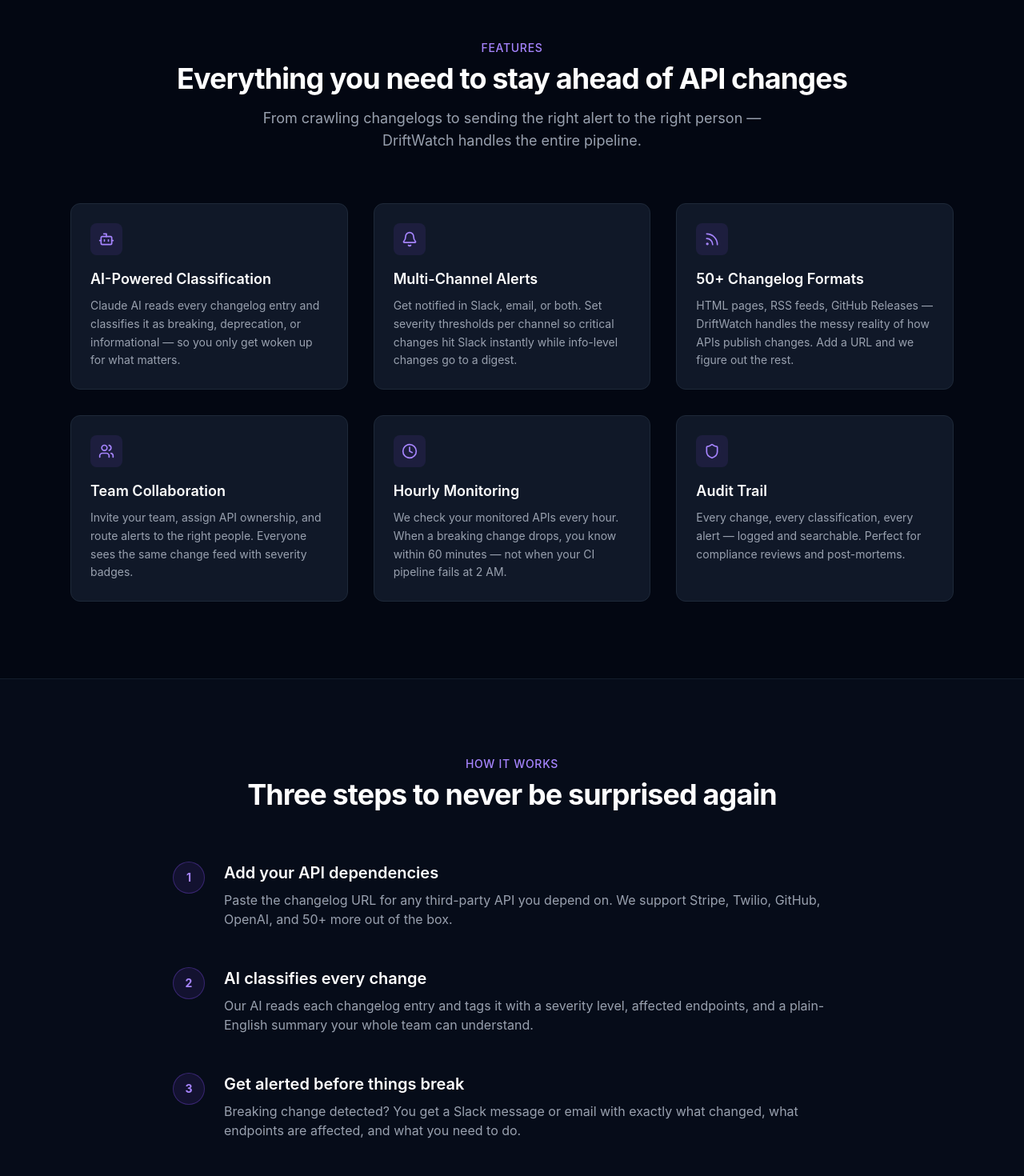
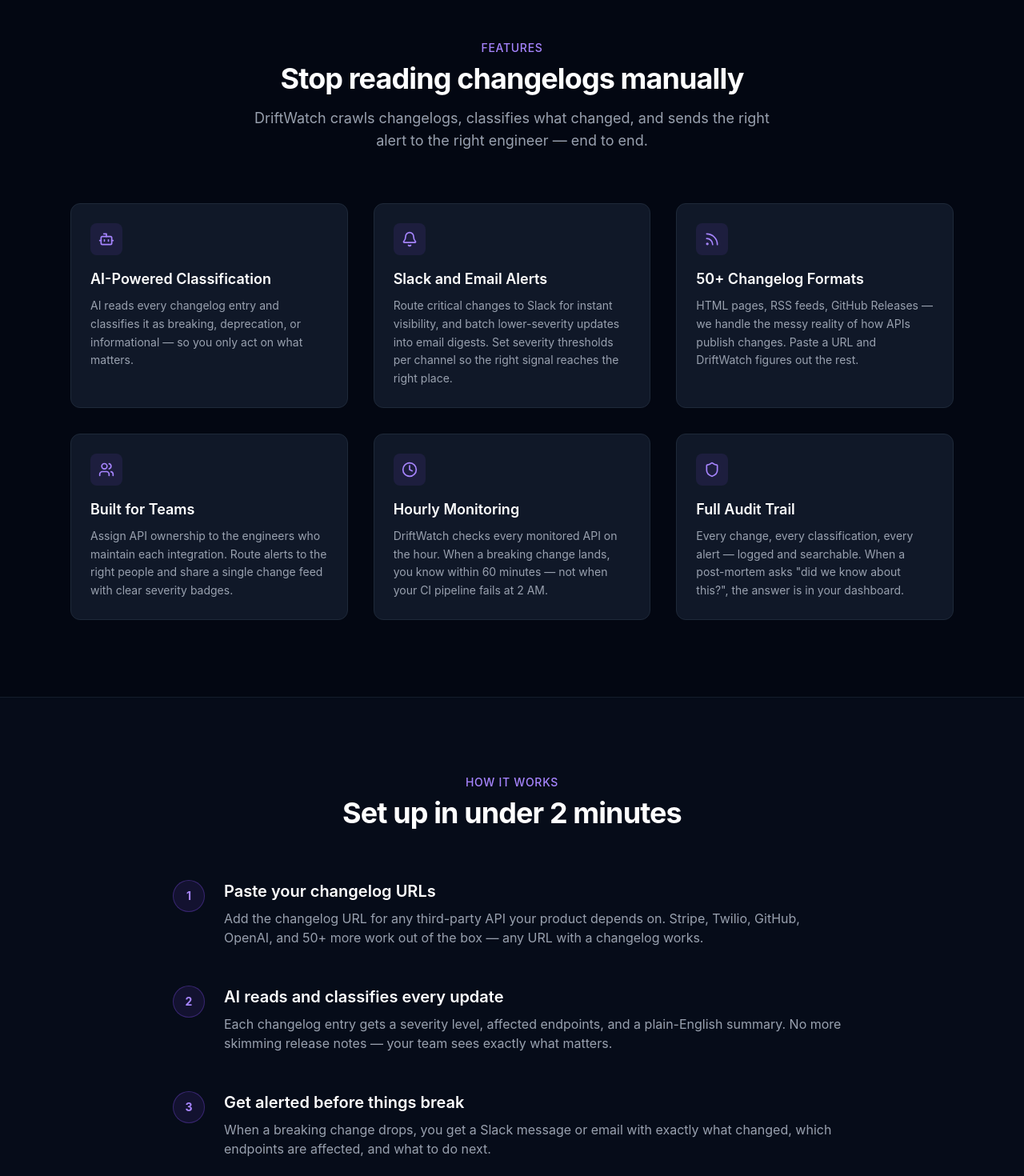
Before and after one commit to Ignusmart/apidelta, a Next.js app in the folder apps/web/: page / in a window 1280 px wide. Shown: the part 1000-2470 px from the top of the page at 80% size. Built offline with nearby package versions, Linux system fonts and the light colour scheme.

Commit message:
Iteration 12: polish gate 2 — copywriting pass on all user-facing copy

```diff
--- a/apps/web/src/app/(auth)/sign-in/page.tsx
+++ b/apps/web/src/app/(auth)/sign-in/page.tsx
@@ -32,7 +32,7 @@ export default async function SignInPage({
         {error && (
           <div className="mb-4 rounded-lg bg-red-500/10 px-4 py-3 text-sm text-red-400">
             {error === 'OAuthAccountNotLinked'
-              ? 'This email is already associated with another sign-in method.'
+              ? 'This email is already linked to a different sign-in method. Try the other option below.'
               : 'Something went wrong. Please try again.'}
           </div>
         )}
@@ -92,7 +92,7 @@ export default async function SignInPage({
             className="flex w-full items-center justify-center gap-2 rounded-lg bg-violet-600 px-4 py-2.5 text-sm font-medium text-white transition hover:bg-violet-500"
           >
             <Mail className="h-4 w-4" />
-            Send magic link
+            Send sign-in link
           </button>
         </form>
       </div>
--- a/apps/web/src/app/(auth)/sign-up/page.tsx
+++ b/apps/web/src/app/(auth)/sign-up/page.tsx
@@ -83,7 +83,7 @@ export default async function SignUpPage({
             className="flex w-full items-center justify-center gap-2 rounded-lg bg-violet-600 px-4 py-2.5 text-sm font-medium text-white transition hover:bg-violet-500"
           >
             <Mail className="h-4 w-4" />
-            Send magic link
+            Send sign-up link
           </button>
         </form>
       </div>
--- a/apps/web/src/app/(auth)/verify-request/page.tsx
+++ b/apps/web/src/app/(auth)/verify-request/page.tsx
@@ -16,8 +16,8 @@ export default function VerifyRequestPage() {
           Check your email
         </h1>
         <p className="mb-6 text-sm text-gray-400">
-          We sent you a magic link to sign in. Click the link in your email to
-          continue. The link expires in 24 hours.
+          We sent a sign-in link to your email. Click it to access your
+          dashboard. The link expires in 24 hours.
         </p>
         <div className="rounded-lg bg-gray-800/50 px-4 py-3 text-xs text-gray-500">
           Didn&apos;t get the email? Check your spam folder or{' '}
--- a/apps/web/src/app/(dashboard)/dashboard/settings/page.tsx
+++ b/apps/web/src/app/(dashboard)/dashboard/settings/page.tsx
@@ -39,10 +39,10 @@ const PLANS = [
     icon: Zap,
     accent: 'violet',
     features: [
-      '3 API sources',
+      'Up to 3 API sources',
       '1 team member',
-      'Email alerts only',
-      'Basic change feed',
+      'Email alerts',
+      'AI-classified change feed',
     ],
   },
   {
@@ -54,10 +54,10 @@ const PLANS = [
     accent: 'blue',
     popular: true,
     features: [
-      '10 API sources',
+      'Up to 10 API sources',
       '2 team members',
       'Email + Slack alerts',
-      'AI change classification',
+      'AI-powered classification',
       'Priority support',
     ],
   },
@@ -69,10 +69,10 @@ const PLANS = [
     icon: Crown,
     accent: 'amber',
     features: [
-      '50 API sources',
+      'Up to 50 API sources',
       '10 team members',
       'All alert channels',
-      'AI change classification',
+      'AI-powered classification',
       'Weekly digest emails',
       'Priority support',
     ],
@@ -101,11 +101,11 @@ export default function SettingsPage() {
   useEffect(() => {
     const billing = searchParams.get('billing');
     if (billing === 'success') {
-      setSuccessMessage('Subscription activated successfully! Your plan has been upgraded.');
+      setSuccessMessage('Plan upgraded. Your new limits are active now.');
       // Clear URL param
       window.history.replaceState({}, '', '/dashboard/settings');
     } else if (billing === 'cancelled') {
-      setError('Checkout was cancelled. No changes were made.');
+      setError('Checkout cancelled. Your plan was not changed.');
       window.history.replaceState({}, '', '/dashboard/settings');
     }
   }, [searchParams]);
@@ -118,7 +118,7 @@ export default function SettingsPage() {
       setTeamPlan(data);
       setError(null);
     } catch (e) {
-      setError(e instanceof Error ? e.message : 'Failed to load plan');
+      setError(e instanceof Error ? e.message : 'Could not load plan details. Please try again.');
     } finally {
       setLoading(false);
     }
@@ -141,7 +141,7 @@ export default function SettingsPage() {
         window.location.href = url;
       }
     } catch (e) {
-      setError(e instanceof Error ? e.message : 'Failed to create checkout session');
+      setError(e instanceof Error ? e.message : 'Could not start checkout. Please try again.');
       setCheckoutLoading(null);
     }
   }
@@ -159,7 +159,7 @@ export default function SettingsPage() {
         window.location.href = url;
       }
     } catch (e) {
-      setError(e instanceof Error ? e.message : 'Failed to open billing portal');
+      setError(e instanceof Error ? e.message : 'Could not open billing portal. Please try again.');
       setPortalLoading(false);
     }
   }
@@ -182,7 +182,7 @@ export default function SettingsPage() {
       <div>
         <h1 className="text-2xl font-bold tracking-tight">Settings</h1>
         <p className="mt-1 text-sm text-gray-500">
-          Manage your subscription and billing.
+          Manage your plan, billing, and team limits.
         </p>
       </div>
 
--- a/apps/web/src/app/page.tsx
+++ b/apps/web/src/app/page.tsx
@@ -45,58 +45,58 @@ const FEATURES = [
     icon: Bot,
     title: "AI-Powered Classification",
     description:
-      "Claude AI reads every changelog entry and classifies it as breaking, deprecation, or informational — so you only get woken up for what matters.",
+      "AI reads every changelog entry and classifies it as breaking, deprecation, or informational — so you only act on what matters.",
   },
   {
     icon: Bell,
-    title: "Multi-Channel Alerts",
+    title: "Slack and Email Alerts",
     description:
-      "Get notified in Slack, email, or both. Set severity thresholds per channel so critical changes hit Slack instantly while info-level changes go to a digest.",
+      "Route critical changes to Slack for instant visibility, and batch lower-severity updates into email digests. Set severity thresholds per channel so the right signal reaches the right place.",
   },
   {
     icon: Rss,
     title: "50+ Changelog Formats",
     description:
-      "HTML pages, RSS feeds, GitHub Releases — DriftWatch handles the messy reality of how APIs publish changes. Add a URL and we figure out the rest.",
+      "HTML pages, RSS feeds, GitHub Releases — we handle the messy reality of how APIs publish changes. Paste a URL and DriftWatch figures out the rest.",
   },
   {
     icon: Users,
-    title: "Team Collaboration",
+    title: "Built for Teams",
     description:
-      "Invite your team, assign API ownership, and route alerts to the right people. Everyone sees the same change feed with severity badges.",
+      "Assign API ownership to the engineers who maintain each integration. Route alerts to the right people and share a single change feed with clear severity badges.",
   },
   {
     icon: Clock,
     title: "Hourly Monitoring",
     description:
-      "We check your monitored APIs every hour. When a breaking change drops, you know within 60 minutes — not when your CI pipeline fails at 2 AM.",
+      "DriftWatch checks every monitored API on the hour. When a breaking change lands, you know within 60 minutes — not when your CI pipeline fails at 2 AM.",
   },
   {
     icon: Shield,
-    title: "Audit Trail",
+    title: "Full Audit Trail",
     description:
-      "Every change, every classification, every alert — logged and searchable. Perfect for compliance reviews and post-mortems.",
+      "Every change, every classification, every alert — logged and searchable. When a post-mortem asks \"did we know about this?\", the answer is in your dashboard.",
   },
 ];
 
 const HOW_IT_WORKS = [
   {
     step: "1",
-    title: "Add your API dependencies",
+    title: "Paste your changelog URLs",
     description:
-      "Paste the changelog URL for any third-party API you depend on. We support Stripe, Twilio, GitHub, OpenAI, and 50+ more out of the box.",
+      "Add the changelog URL for any third-party API your product depends on. Stripe, Twilio, GitHub, OpenAI, and 50+ more work out of the box — any URL with a changelog works.",
   },
   {
     step: "2",
-    title: "AI classifies every change",
+    title: "AI reads and classifies every update",
     description:
-      "Our AI reads each changelog entry and tags it with a severity level, affected endpoints, and a plain-English summary your whole team can understand.",
+      "Each changelog entry gets a severity level, affected endpoints, and a plain-English summary. No more skimming release notes — your team sees exactly what matters.",
   },
   {
     step: "3",
     title: "Get alerted before things break",
     description:
-      "Breaking change detected? You get a Slack message or email with exactly what changed, what endpoints are affected, and what you need to do.",
+      "When a breaking change drops, you get a Slack message or email with exactly what changed, which endpoints are affected, and what to do next.",
   },
 ];
 
@@ -105,7 +105,7 @@ const PLANS = [
     name: "Starter",
     price: 49,
     period: "per month",
-    description: "For small teams monitoring critical APIs",
+    description: "For small teams with a handful of key integrations",
     features: [
       "10 monitored APIs",
       "2 team members",
@@ -121,7 +121,7 @@ const PLANS = [
     name: "Pro",
     price: 99,
     period: "per month",
-    description: "For growing teams with many dependencies",
+    description: "For teams managing dozens of API dependencies",
     features: [
       "50 monitored APIs",
       "10 team members",
@@ -140,19 +140,19 @@ const PLANS = [
 const FAQS = [
   {
     q: "What APIs can DriftWatch monitor?",
-    a: "Any API that publishes a changelog, release notes, or status page. We support HTML pages, RSS feeds, and GitHub Releases out of the box. If it has a URL, we can probably crawl it.",
+    a: "Any API that publishes a changelog, release notes, or status page. We handle HTML pages, RSS feeds, and GitHub Releases out of the box. If it has a URL, DriftWatch can crawl it.",
   },
   {
     q: "How does the AI classification work?",
-    a: "We use Anthropic's Claude AI to read each changelog entry and classify it by type (breaking, deprecation, non-breaking, informational) and severity (critical, high, medium, low). It also extracts affected endpoints and generates a plain-English summary.",
+    a: "DriftWatch uses AI to read each changelog entry and classify it by type (breaking, deprecation, non-breaking, informational) and severity (critical, high, medium, low). It also extracts affected endpoints and generates a plain-English summary your whole team can act on.",
   },
   {
     q: "How is this different from basic change detection tools?",
-    a: "Most monitoring platforms charge $149-749/mo for basic text diffing with no intelligence layer. DriftWatch uses AI to actually understand what changed and whether it will break your integration — at a fraction of the cost. Smarter alerts, lower price.",
+    a: "Most monitoring tools charge $149-749/mo for basic text diffing with no intelligence layer. DriftWatch uses AI to understand what changed and whether it affects your integration — at a fraction of the cost. You get smarter alerts for less money.",
   },
   {
     q: "Do I need to install anything?",
-    a: "No. DriftWatch is a hosted service. Sign up, paste your API changelog URLs, configure your alert channels, and you are done. No agents, no SDKs, no CI plugins.",
+    a: "Nothing. DriftWatch is fully hosted. Sign up, paste your API changelog URLs, configure your alert channels, and you are done. No agents to deploy, no SDKs to integrate, no CI plugins to maintain.",
   },
   {
     q: "What happens during the free trial?",
@@ -164,7 +164,7 @@ const FAQS = [
   },
   {
     q: "Is my data secure?",
-    a: "Yes. All data is encrypted in transit (TLS) and at rest. We only store changelog content and your alert configuration — never your source code or API keys. Each team's data is fully isolated in our multi-tenant architecture.",
+    a: "All data is encrypted in transit (TLS) and at rest. DriftWatch only stores changelog content and your alert configuration — never your source code or API keys. Each team's data is fully isolated.",
   },
 ];
 
@@ -317,11 +317,11 @@ export default function HomePage() {
               Features
             </p>
             <h2 className="mb-4 text-3xl font-bold tracking-tight sm:text-4xl">
-              Everything you need to stay ahead of API changes
+              Stop reading changelogs manually
             </h2>
             <p className="mx-auto max-w-2xl text-lg text-gray-400">
-              From crawling changelogs to sending the right alert to the right
-              person — DriftWatch handles the entire pipeline.
+              DriftWatch crawls changelogs, classifies what changed, and sends
+              the right alert to the right engineer — end to end.
             </p>
           </div>
 
@@ -357,7 +357,7 @@ export default function HomePage() {
               How it works
             </p>
             <h2 className="mb-4 text-3xl font-bold tracking-tight sm:text-4xl">
-              Three steps to never be surprised again
+              Set up in under 2 minutes
             </h2>
           </div>
 
@@ -402,7 +402,7 @@ export default function HomePage() {
             </h2>
             <p className="mx-auto max-w-xl text-gray-400">
               When a breaking change lands, you get a clear, actionable summary
-              — not a raw diff.
+              with affected endpoints and next steps — not a raw diff.
             </p>
           </div>
 
@@ -485,9 +485,9 @@ export default function HomePage() {
               </span>
             </h2>
             <p className="mx-auto max-w-xl text-gray-400">
-              Enterprise monitoring platforms charge $149-749/mo for basic text
-              diffing with no intelligence. DriftWatch uses AI to understand
-              changes — starting at $49/mo.
+              Most monitoring platforms charge $149-749/mo for basic text
+              diffing with no intelligence layer. DriftWatch uses AI to
+              understand what changed and why it matters — starting at $49/mo.
             </p>
           </div>
 
@@ -600,8 +600,8 @@ export default function HomePage() {
           </h2>
           <p className="mx-auto mb-8 max-w-xl text-lg text-gray-400">
             Engineering teams lose an average of 4 hours per incident caused by
-            unannounced API changes. Start monitoring in under 2 minutes — no
-            credit card, no agents to install.
+            surprise API changes. Start monitoring in under 2 minutes — no
+            credit card required, nothing to install.
           </p>
           <a
             href="/sign-up"
```
Also changed, not shown: apps/web/src/app/(dashboard)/dashboard/alerts/page.tsx (+12 -12 lines), apps/web/src/app/(dashboard)/dashboard/changes/page.tsx (+4 -4 lines), apps/web/src/app/(dashboard)/dashboard/page.tsx (+5 -5 lines), apps/web/src/app/(dashboard)/dashboard/sources/page.tsx (+9 -9 lines), 3 other files (tests, documents, lock files or other folders).
